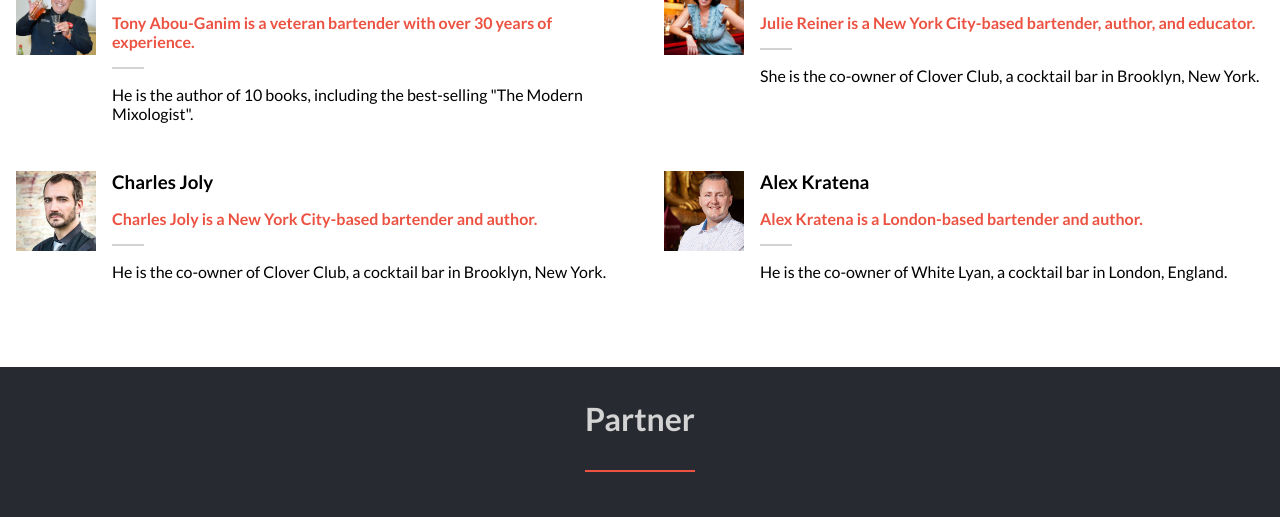
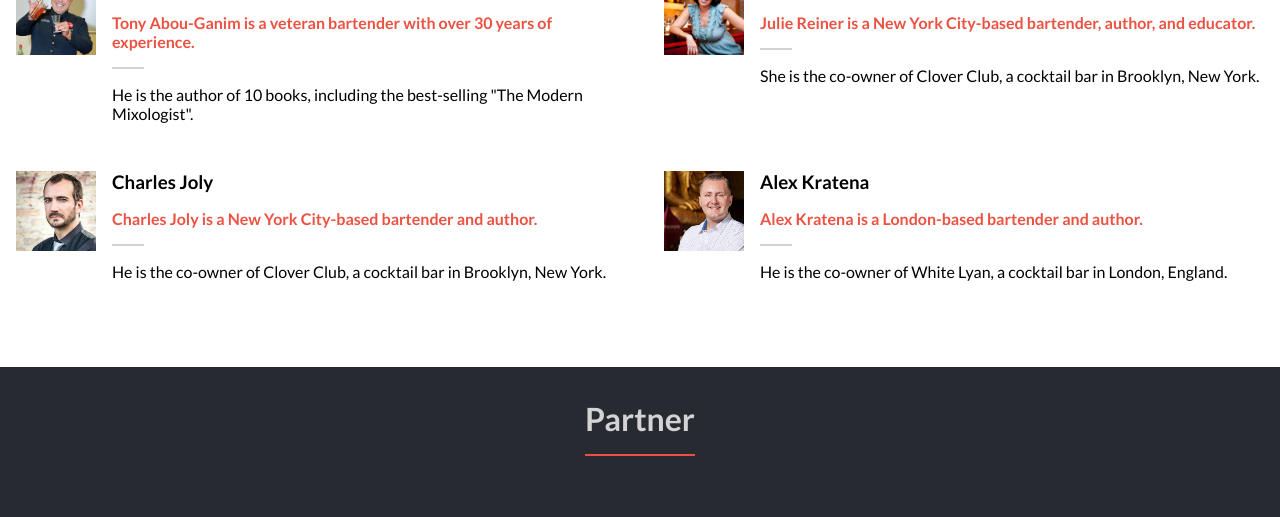
Before and after one commit to 10-menachi/capstone, a website: page html/home.html in a window 1280 px wide. Shown: the part 1826-2343 px from the top of the page. Drawn offline with Linux system fonts and the light colour scheme.

Commit message:
Style homepage

```diff
--- a/css/home.css
+++ b/css/home.css
@@ -277,7 +277,7 @@ a {
 .partners h3 {
   color: var(--color-tertiary);
   margin: 2rem;
-  padding-bottom: 2rem;
+  padding-bottom: 1rem;
   font-size: 2rem;
   border-bottom: 2px solid #ec5242;
 }
```
